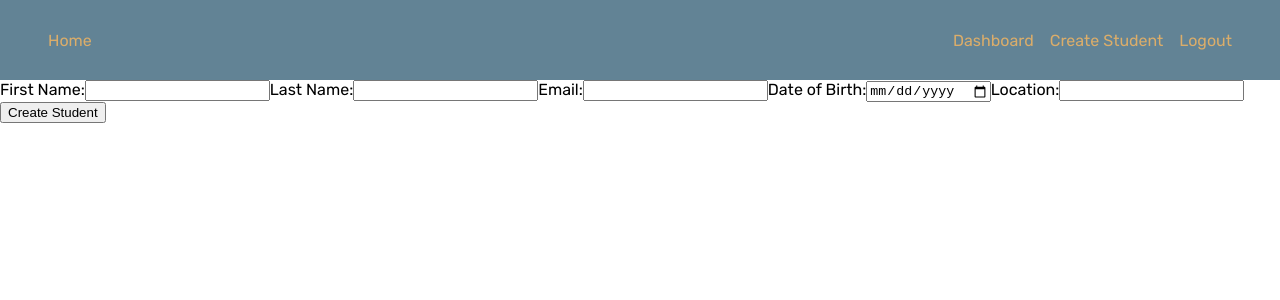
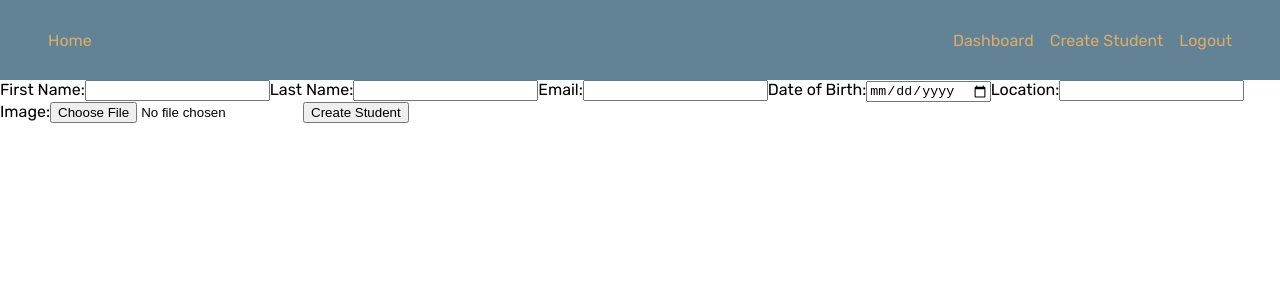
Before and after one commit to RhysandLy/mern-project, a React (Create React App) app in the folder frontend/: page /create-student in a window 1280 px wide. Shown: the top 300 px of the page. Built offline with nearby package versions, Linux system fonts and the light colour scheme; sample sign-in values are in the browser's storage.

Commit message:
create student image upload finished

```diff
--- a/frontend/src/actions/studentActions.js
+++ b/frontend/src/actions/studentActions.js
@@ -42,7 +42,7 @@ export const listStudents = () => async (dispatch) => {
 };
 
 export const createStudents =
-  (firstName, lastName, email, DOB, location) => async (dispatch) => {
+  (firstName, lastName, email, DOB, location, pic) => async (dispatch) => {
     try {
       dispatch({
         type: STUDENTS_CREATE_REQUEST,
@@ -56,7 +56,7 @@ export const createStudents =
 
       const { data } = await axios.post(
         `/api/students/create`,
-        { firstName, lastName, email, DOB, location,},
+        { firstName, lastName, email, DOB, location, pic},
         config
       );
 
--- a/frontend/src/pages/Create/create-student.js
+++ b/frontend/src/pages/Create/create-student.js
@@ -9,6 +9,10 @@ const CreateStudent = () => {
   const [lastName, setLastName] = useState("");
   const [location, setLocation] = useState("");
   const [date, setDate] = useState(new Date());
+  const [pic, setPic] = useState(
+    "https://icon-library.com/images/anonymous-avatar-icon/anonymous-avatar-icon-25.jpg"
+  );
+  const [picMessage, setPicMessage] = useState(null);
 
   const dispatch = useDispatch();
   const history = useHistory();
@@ -18,6 +22,9 @@ const CreateStudent = () => {
 
   const userLogin = useSelector((state) => state.userLogin);
   const { userInfo } = userLogin;
+
+  // to upload images
+  // https://api.cloudinary.com/v1_1/rhys-cloud-image-storage/image/upload
 
   useEffect(() => {
     if (!userInfo) {
@@ -33,17 +40,38 @@ const CreateStudent = () => {
     setLocation("");
   };
 
+  const postPic = (pics) => {
+      const data = new FormData();
+      data.append("file", pics);
+      data.append("upload_preset", "mern-app");
+      data.append("cloud_name", "rhys-cloud-image-storage");
+      fetch(
+        "https://api.cloudinary.com/v1_1/rhys-cloud-image-storage/image/upload",
+        {
+          method: "post",
+          body: data,
+        }
+      )
+        .then((res) => res.json())
+        .then((data) => {
+          setPic(data.url.toString());
+        })
+        .catch((err) => {
+          console.log(err);
+        });
+  };
+
   const submitHandler = async (e) => {
     e.preventDefault();
-    dispatch(createStudents(firstName, lastName, email, date, location));
+    dispatch(createStudents(firstName, lastName, email, date, location, pic));
     reset();
 
     history.push("/dashboard");
   };
   return (
     <div>
-        {error && <div>{error}</div>}
-        {loading && <div>LOADING...</div>}
+      {error && <div>{error}</div>}
+      {loading && <div>LOADING...</div>}
       <form onSubmit={submitHandler}>
         <label>
           First Name:
@@ -90,6 +118,15 @@ const CreateStudent = () => {
             onChange={(e) => setLocation(e.target.value)}
           />
         </label>
+        <label>
+          Image:
+          <input
+            type="file"
+            accept="image/*"
+            name="pic"
+            onChange={(e) => postPic(e.target.files[0])}
+          />
+        </label>
         <button type="submit">Create Student</button>
       </form>
     </div>
--- a/frontend/src/pages/Student/singleStudent.js
+++ b/frontend/src/pages/Student/singleStudent.js
@@ -42,6 +42,29 @@ const SingleStudent = ({ match, history }) => {
     reset();
 
     history.push("/dashboard");
+  };
+
+  const postPic = (pics) => {
+    //TODO: add upload progress bar
+    const data = new FormData();
+    data.append("file", pics);
+    data.append("upload_preset", "mern-app");
+    data.append("cloud_name", "rhys-cloud-image-storage");
+    fetch(
+      "https://api.cloudinary.com/v1_1/rhys-cloud-image-storage/image/upload",
+      {
+        method: "post",
+        body: data,
+      }
+    )
+      .then((res) => res.json())
+      .then((data) => {
+        console.log(data.url.toString());
+        setPic(data.url.toString());
+      })
+      .catch((err) => {
+        console.log(err);
+      });
   };
 
   useEffect(() => {
@@ -111,12 +134,11 @@ const SingleStudent = ({ match, history }) => {
           />
         </label>
         <label>
-          Image:
+          Pic:
           <input
-            type="text"
+            type="file"
             name="password"
-            value={pic}
-            onChange={(e) => setPic(e.target.value)}
+            onChange={(e) => postPic(e.target.files[0])}
           />
         </label>
         <button type="submit">Update Student</button>
```
